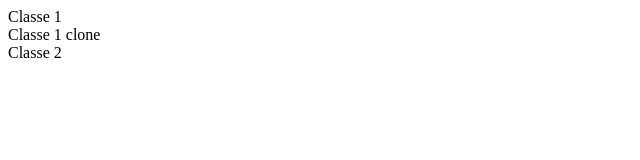
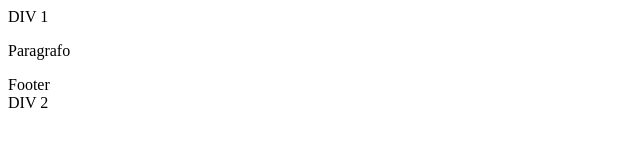
Before and after one commit to thiagocanali/javascript-fundamentos, a plain HTML site: page index.html in a window 1280 px wide. Shown: the whole page, without its empty margins (0-640 px from the left). Drawn offline with Linux system fonts and the light colour scheme.

Commit message:
05 getElementsByTagName

```diff
--- a/index.html
+++ b/index.html
@@ -2,20 +2,22 @@
 <html lang="pt-br">
 <head>
     <meta charset="UTF-8">
-    <title>04 - Introdução | DOM - getElementsByClassName</title>
+    <title>05 - Introdução | DOM - getElementsByTagName</title>
 
 </head>
 
 <body>
 
-<div class="classe1">Classe 1</div>
-<div class="classe1">Classe 1 clone</div>
-<div class="classe2">Classe 2</div>
+<div>DIV 1</div>
+<p>Paragrafo</p>
+<footer>Footer</footer>
+<div>DIV 2</div>
 
 <script>
-    console.log(document.getElementsByClassName("classe1"))
-    console.log(document.getElementsByClassName("classe1")[0])
-    console.log(document.getElementsByClassName("classe1")[1])
+    console.log(document.getElementsByTagName("div"))
+    console.log(document.getElementsByTagName("div")[0])
+    console.log(document.getElementsByTagName("p"))
+    console.log(document.getElementsByTagName("p")[0])
 </script>
 
 </body>
```
